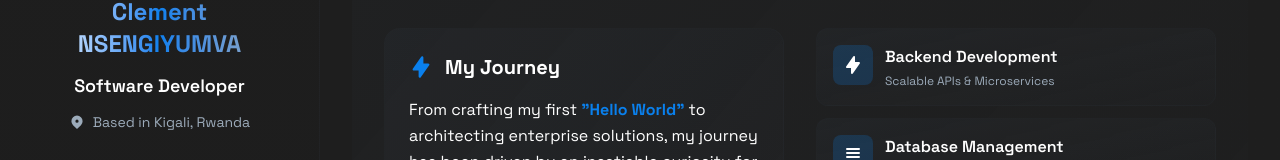
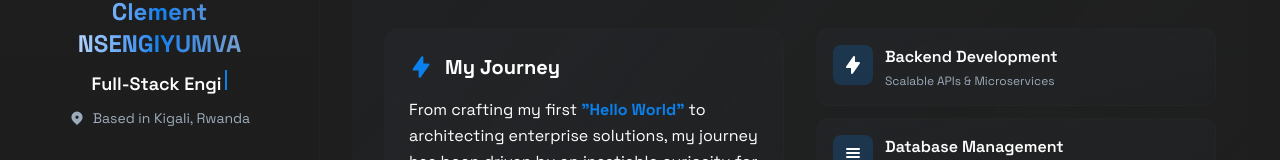
Before and after one commit to Mbaduko/portfolio, a Next.js app: page / in a window 1280 px wide. Shown: the part 284-444 px from the top of the page. Built offline with nearby package versions, Linux system fonts and the light colour scheme.

Commit message:
feat: Create typewrite effect on title

```diff
--- a/src/components/Sidebar.tsx
+++ b/src/components/Sidebar.tsx
@@ -1,8 +1,63 @@
 'use client';
 
 import Image from 'next/image';
+import { useState, useEffect } from 'react';
 
 export default function Sidebar() {
+  const [currentSkillIndex, setCurrentSkillIndex] = useState(0);
+  const [currentText, setCurrentText] = useState('');
+  const [isDeleting, setIsDeleting] = useState(false);
+  const [typingSpeed, setTypingSpeed] = useState(100);
+
+  const skills = [
+    "Web Developer",
+    "Full-Stack Engineer",
+    "DevOps Specialist",
+    "Cloud Architect",
+    "Database Administrator",
+    "System Administrator",
+    "UI/UX Designer",
+    "API Developer",
+    "Mobile Developer",
+    "Software Engineer"
+  ];
+
+  useEffect(() => {
+    const currentSkill = skills[currentSkillIndex];
+
+    if (!isDeleting) {
+      // Typing effect
+      if (currentText.length < currentSkill.length) {
+        const timeout = setTimeout(() => {
+          setCurrentText(currentSkill.slice(0, currentText.length + 1));
+          setTypingSpeed(100);
+        }, typingSpeed);
+        return () => clearTimeout(timeout);
+      } else {
+        // Pause before deleting
+        const timeout = setTimeout(() => {
+          setIsDeleting(true);
+          setTypingSpeed(50);
+        }, 2000);
+        return () => clearTimeout(timeout);
+      }
+    } else {
+      // Deleting effect
+      if (currentText.length > 0) {
+        const timeout = setTimeout(() => {
+          setCurrentText(currentText.slice(0, currentText.length - 1));
+          setTypingSpeed(50);
+        }, typingSpeed);
+        return () => clearTimeout(timeout);
+      } else {
+        // Move to next skill
+        setIsDeleting(false);
+        setCurrentSkillIndex((prevIndex) => (prevIndex + 1) % skills.length);
+        setTypingSpeed(100);
+      }
+    }
+  }, [currentText, isDeleting, currentSkillIndex, typingSpeed, skills]);
+
   return (
     <aside className="w-80 bg-gradient-to-b from-background to-background/95 border-r border-secondary-bg/30 p-8 space-y-8 shadow-lg">
       {/* Profile Section */}
@@ -36,7 +91,14 @@ export default function Sidebar() {
           <h2 className="text-2xl font-bold bg-gradient-to-r from-foreground via-primary-button to-accent-text bg-clip-text text-transparent">
             Clement NSENGIYUMVA
           </h2>
-          <p className="text-foreground font-semibold text-lg">Software Developer</p>
+          <div className="h-6 flex items-center justify-center">
+            <span className="text-foreground font-semibold text-lg">
+              {currentText}
+              <span className={`inline-block w-0.5 h-5 bg-primary-button ml-1 transition-opacity duration-300 ${
+                isDeleting ? 'opacity-0' : 'opacity-100'
+              }`}></span>
+            </span>
+          </div>
           <div className="flex items-center justify-center space-x-2 text-accent-text text-sm">
             <svg className="w-4 h-4" fill="currentColor" viewBox="0 0 20 20">
               <path fillRule="evenodd" d="M5.05 4.05a7 7 0 119.9 9.9L10 18.9l-4.95-4.95a7 7 0 010-9.9zM10 11a2 2 0 100-4 2 2 0 000 4z" clipRule="evenodd" />
```
